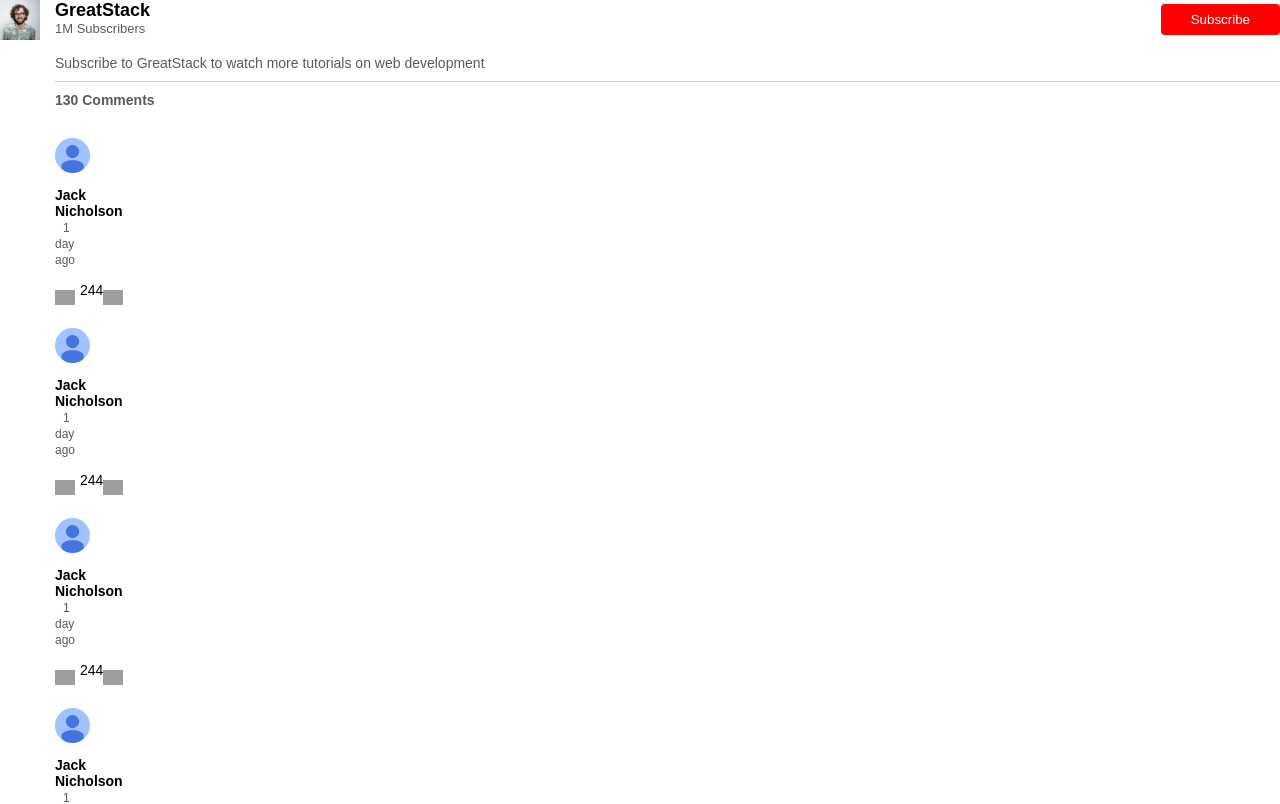
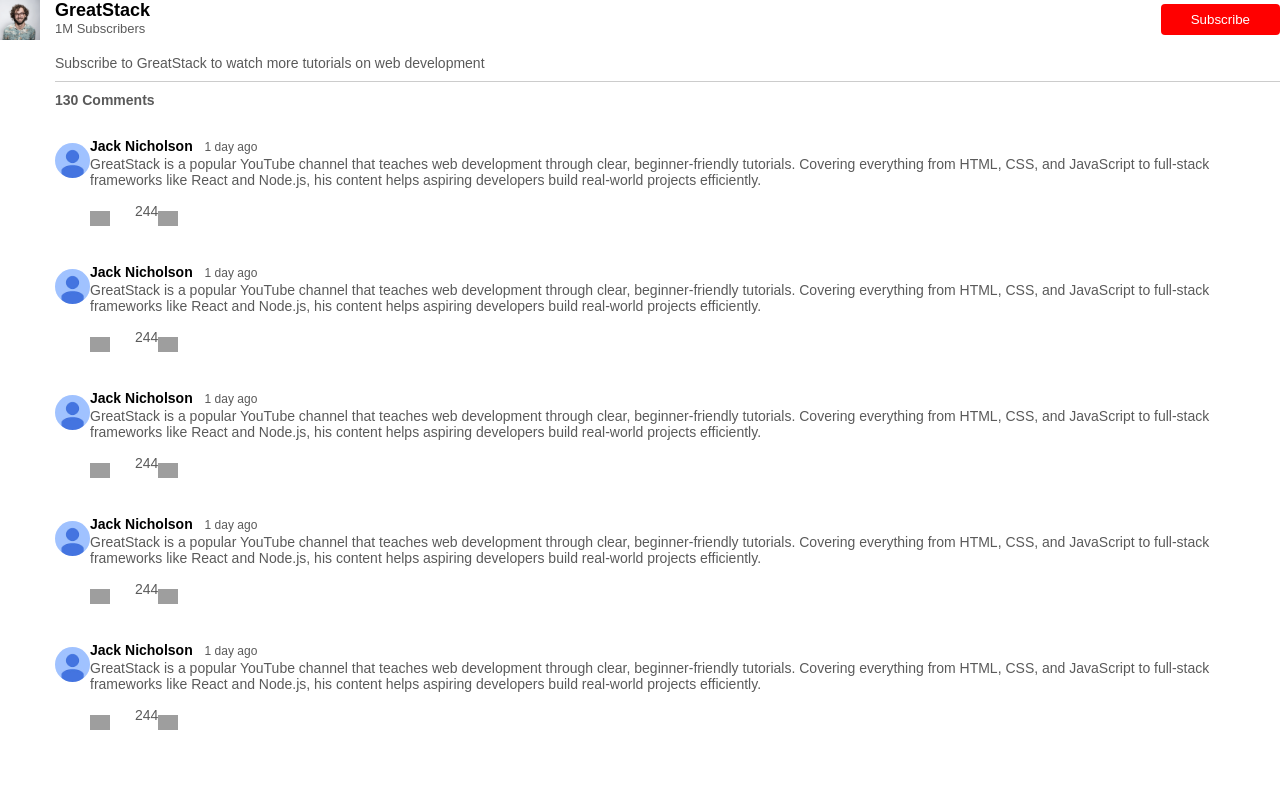
Before and after one commit to MAYOR-001-star/Vidtube, a React (Vite) app: page /video/20/4521 in a window 1280 px wide. Shown: the part 740-1544 px from the top of the page. After the commit the page ends 1498 px from the top, so only its background shows below. Built offline with nearby package versions, Linux system fonts and the light colour scheme; grey boxes are pictures that could not be loaded.

Commit message:
still working on video part of youtube

```diff
--- a/src/Components/PlayVideo/PlayVideo.css
+++ b/src/Components/PlayVideo/PlayVideo.css
@@ -71,7 +71,7 @@
     border: 0;
     outline: 0;
     border-radius: 4px;
-    cursor: poi
+    cursor: pointer;
 }
 
 .vid-description{
@@ -91,9 +91,9 @@
 }
 
 .comment{
-    width: 35px;
-    border-radius: 50%;
-    margin-right: 15px;
+    display: flex;
+    align-items: flex-start;
+    margin: 20px 0;
 }
 
 .comment img{
@@ -126,3 +126,7 @@
     width: 20px;
     margin-right: 5px;
 }
+.comment-action span{
+    margin-left: 20px;
+    color: #5a5a5a;
+}
--- a/src/Components/PlayVideo/PlayVideo.jsx
+++ b/src/Components/PlayVideo/PlayVideo.jsx
@@ -39,7 +39,7 @@
                     <img src={user_profile} alt='user-profile' />
                     <div>
                         <h3>Jack Nicholson <span>1 day ago</span></h3>
-                        <p></p>
+                        <p>GreatStack is a popular YouTube channel that teaches web development through clear, beginner-friendly tutorials. Covering everything from HTML, CSS, and JavaScript to full-stack frameworks like React and Node.js, his content helps aspiring developers build real-world projects efficiently.</p>
                         <div className="comment-action">
                             <img src={like} alt="like-icon" />
                             <span>244</span>
@@ -51,7 +51,7 @@
                     <img src={user_profile} alt='user-profile' />
                     <div>
                         <h3>Jack Nicholson <span>1 day ago</span></h3>
-                        <p></p>
+                        <p>GreatStack is a popular YouTube channel that teaches web development through clear, beginner-friendly tutorials. Covering everything from HTML, CSS, and JavaScript to full-stack frameworks like React and Node.js, his content helps aspiring developers build real-world projects efficiently.</p>
                         <div className="comment-action">
                             <img src={like} alt="like-icon" />
                             <span>244</span>
@@ -63,7 +63,7 @@
                     <img src={user_profile} alt='user-profile' />
                     <div>
                         <h3>Jack Nicholson <span>1 day ago</span></h3>
-                        <p></p>
+                        <p>GreatStack is a popular YouTube channel that teaches web development through clear, beginner-friendly tutorials. Covering everything from HTML, CSS, and JavaScript to full-stack frameworks like React and Node.js, his content helps aspiring developers build real-world projects efficiently.</p>
                         <div className="comment-action">
                             <img src={like} alt="like-icon" />
                             <span>244</span>
@@ -75,7 +75,7 @@
                     <img src={user_profile} alt='user-profile' />
                     <div>
                         <h3>Jack Nicholson <span>1 day ago</span></h3>
-                        <p></p>
+                        <p>GreatStack is a popular YouTube channel that teaches web development through clear, beginner-friendly tutorials. Covering everything from HTML, CSS, and JavaScript to full-stack frameworks like React and Node.js, his content helps aspiring developers build real-world projects efficiently.</p>
                         <div className="comment-action">
                             <img src={like} alt="like-icon" />
                             <span>244</span>
@@ -87,7 +87,7 @@
                     <img src={user_profile} alt='user-profile' />
                     <div>
                         <h3>Jack Nicholson <span>1 day ago</span></h3>
-                        <p></p>
+                        <p>GreatStack is a popular YouTube channel that teaches web development through clear, beginner-friendly tutorials. Covering everything from HTML, CSS, and JavaScript to full-stack frameworks like React and Node.js, his content helps aspiring developers build real-world projects efficiently.</p>
                         <div className="comment-action">
                             <img src={like} alt="like-icon" />
                             <span>244</span>
```
